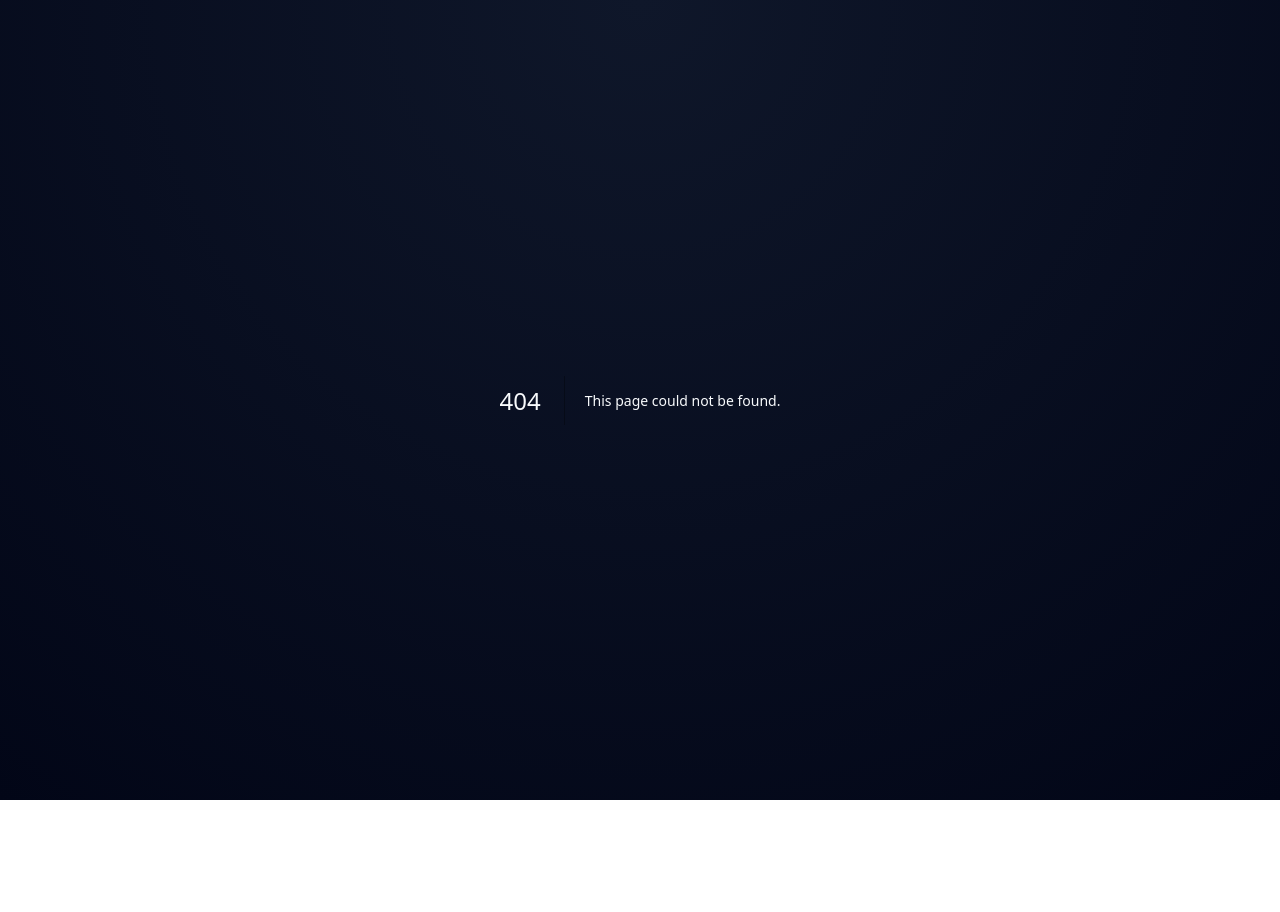
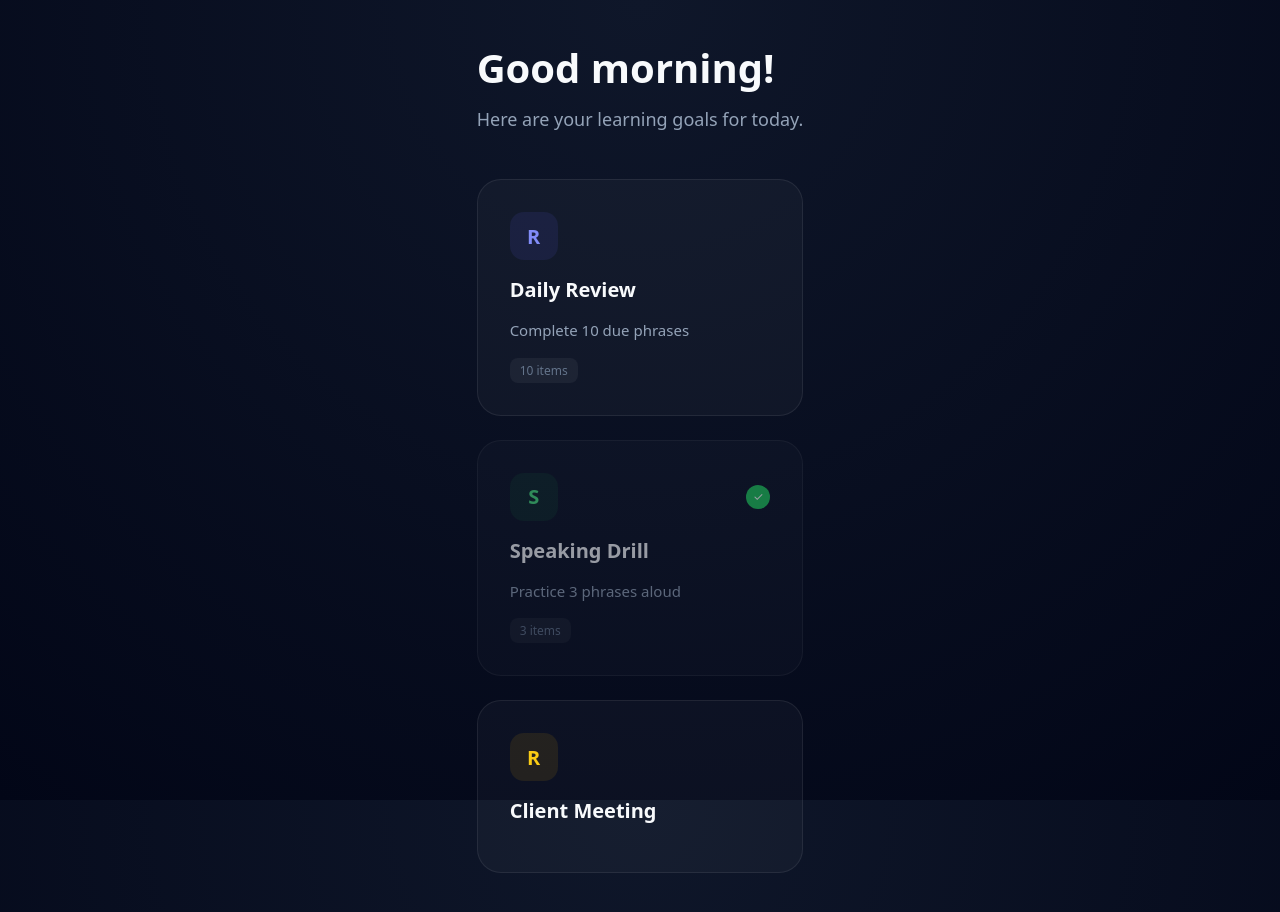
Before and after one commit to Armsss9988/AI-English, a Next.js app in the folder apps/web/: page /today in a window 1280 px wide. Before the commit this address had no page. Before the commit the page ends 800 px from the top, so only its background shows below. Built offline with nearby package versions, Linux system fonts and the light colour scheme.

Commit message:
feat(dev2): implement D3 daily mission screen with links to review/speaking/roleplay

```diff
--- /dev/null
+++ b/apps/web/src/app/(learner)/today/page.tsx
@@ -0,0 +1,17 @@
+import React from 'react';
+import { MissionList } from '@/features/daily-mission/MissionList';
+
+export default function TodayPage() {
+  return (
+    <div style={{ padding: '40px', maxWidth: '1000px', margin: '0 auto' }}>
+      <header style={{ marginBottom: '48px' }}>
+        <h1 style={{ fontSize: '2.5rem', fontWeight: '800', marginBottom: '12px' }}>Good morning!</h1>
+        <p style={{ color: '#94a3b8', fontSize: '1.125rem' }}>Here are your learning goals for today.</p>
+      </header>
+
+      <section>
+        <MissionList />
+      </section>
+    </div>
+  );
+}
--- /dev/null
+++ b/apps/web/src/features/daily-mission/MissionList.tsx
@@ -0,0 +1,47 @@
+'use client';
+
+import React from 'react';
+import Link from 'next/link';
+import { useQuery } from '@tanstack/react-query';
+import { getDailyMission } from '@/lib/api/daily-mission';
+import styles from './mission.module.css';
+
+const TYPE_TO_ROUTE: Record<string, string> = {
+  review: '/review',
+  speaking: '/speaking',
+  roleplay: '/roleplay',
+  retry: '/review/retry',
+};
+
+export const MissionList: React.FC = () => {
+  const { data: mission, isLoading } = useQuery({
+    queryKey: ['daily-mission'],
+    queryFn: getDailyMission,
+  });
+
+  if (isLoading) return <div className={styles.loading}>Loading your missions...</div>;
+
+  return (
+    <div className={styles.grid}>
+      {mission?.missions.map((item) => (
+        <Link
+          key={item.id}
+          href={TYPE_TO_ROUTE[item.type] || '#'}
+          className={`${styles.card} ${item.isCompleted ? styles.completed : ''}`}
+        >
+          <div className={styles.cardHeader}>
+            <span className={`${styles.icon} ${styles[item.type]}`}>
+              {item.type[0].toUpperCase()}
+            </span>
+            {item.isCompleted && <span className={styles.checkBadge}>✓</span>}
+          </div>
+          <h3 className={styles.cardTitle}>{item.title}</h3>
+          <p className={styles.cardDesc}>{item.description}</p>
+          {item.count !== undefined && (
+            <div className={styles.countBadge}>{item.count} items</div>
+          )}
+        </Link>
+      ))}
+    </div>
+  );
+};
--- /dev/null
+++ b/apps/web/src/features/daily-mission/mission.module.css
@@ -0,0 +1,93 @@
+.grid {
+  display: grid;
+  grid-template-columns: repeat(auto-fill, minmax(280px, 1fr));
+  gap: 24px;
+  width: 100%;
+}
+
+.card {
+  background: rgba(255, 255, 255, 0.03);
+  border: 1px solid rgba(255, 255, 255, 0.08);
+  border-radius: 24px;
+  padding: 32px;
+  text-decoration: none;
+  transition: all 0.3s cubic-bezier(0.4, 0, 0.2, 1);
+  display: flex;
+  flex-direction: column;
+  gap: 16px;
+}
+
+.card:hover {
+  background: rgba(255, 255, 255, 0.05);
+  border-color: rgba(99, 102, 241, 0.3);
+  transform: translateY(-4px);
+  box-shadow: 0 20px 40px -15px rgba(0, 0, 0, 0.5);
+}
+
+.cardHeader {
+  display: flex;
+  justify-content: space-between;
+  align-items: center;
+}
+
+.icon {
+  width: 48px;
+  height: 48px;
+  border-radius: 14px;
+  display: flex;
+  align-items: center;
+  justify-content: center;
+  font-weight: 800;
+  font-size: 1.25rem;
+}
+
+.review { background: rgba(99, 102, 241, 0.1); color: #818cf8; }
+.speaking { background: rgba(34, 197, 94, 0.1); color: #4ade80; }
+.roleplay { background: rgba(234, 179, 8, 0.1); color: #facc15; }
+.retry { background: rgba(239, 68, 68, 0.1); color: #f87171; }
+
+.checkBadge {
+  background: #22c55e;
+  color: white;
+  width: 24px;
+  height: 24px;
+  border-radius: 50%;
+  display: flex;
+  align-items: center;
+  justify-content: center;
+  font-size: 0.75rem;
+}
+
+.completed {
+  opacity: 0.6;
+}
+
+.completed:hover {
+  opacity: 0.8;
+}
+
+.cardTitle {
+  font-size: 1.25rem;
+  font-weight: 700;
+  color: #f8fafc;
+}
+
+.cardDesc {
+  font-size: 0.9375rem;
+  color: #94a3b8;
+  line-height: 1.5;
+}
+
+.countBadge {
+  font-size: 0.75rem;
+  color: #64748b;
+  background: rgba(255, 255, 255, 0.05);
+  padding: 4px 10px;
+  border-radius: 8px;
+  width: fit-content;
+}
+
+.loading {
+  color: #64748b;
+  font-size: 1.125rem;
+}
--- /dev/null
+++ b/apps/web/src/lib/api/daily-mission.ts
@@ -0,0 +1,17 @@
+import { DailyMission } from '@english-coach/contracts';
+
+const delay = (ms: number) => new Promise((res) => setTimeout(res, ms));
+
+const MOCK_MISSION: DailyMission = {
+  date: new Date().toISOString(),
+  missions: [
+    { id: 'm1', type: 'review', title: 'Daily Review', description: 'Complete 10 due phrases', isCompleted: false, count: 10 },
+    { id: 'm2', type: 'speaking', title: 'Speaking Drill', description: 'Practice 3 phrases aloud', isCompleted: true, count: 3 },
+    { id: 'm3', type: 'roleplay', title: 'Client Meeting', goal: 'Practice clarifying requirements', isCompleted: false } as any,
+  ],
+};
+
+export const getDailyMission = async (): Promise<DailyMission> => {
+  await delay(700);
+  return { ...MOCK_MISSION };
+};
--- /dev/null
+++ b/packages/contracts/src/daily-mission.ts
@@ -0,0 +1,15 @@
+export type MissionType = 'review' | 'speaking' | 'roleplay' | 'retry';
+
+export interface MissionItem {
+  id: string;
+  type: MissionType;
+  title: string;
+  description: string;
+  isCompleted: boolean;
+  count?: number;
+}
+
+export interface DailyMission {
+  date: string;
+  missions: MissionItem[];
+}
--- a/packages/contracts/src/index.ts
+++ b/packages/contracts/src/index.ts
@@ -1,3 +1,4 @@
 export * from './identity';
 export * from './curriculum';
 export * from './review';
+export * from './daily-mission';
```
